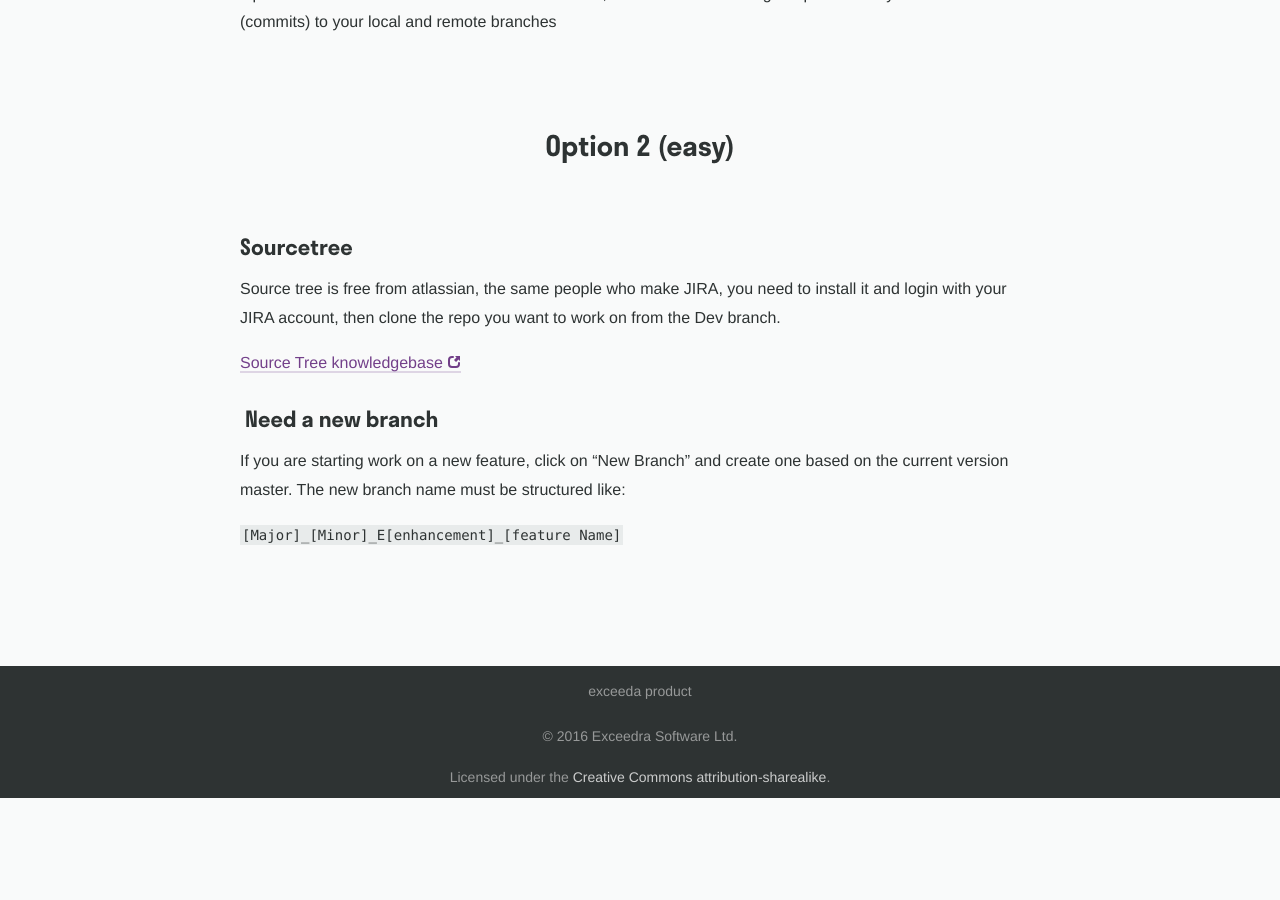
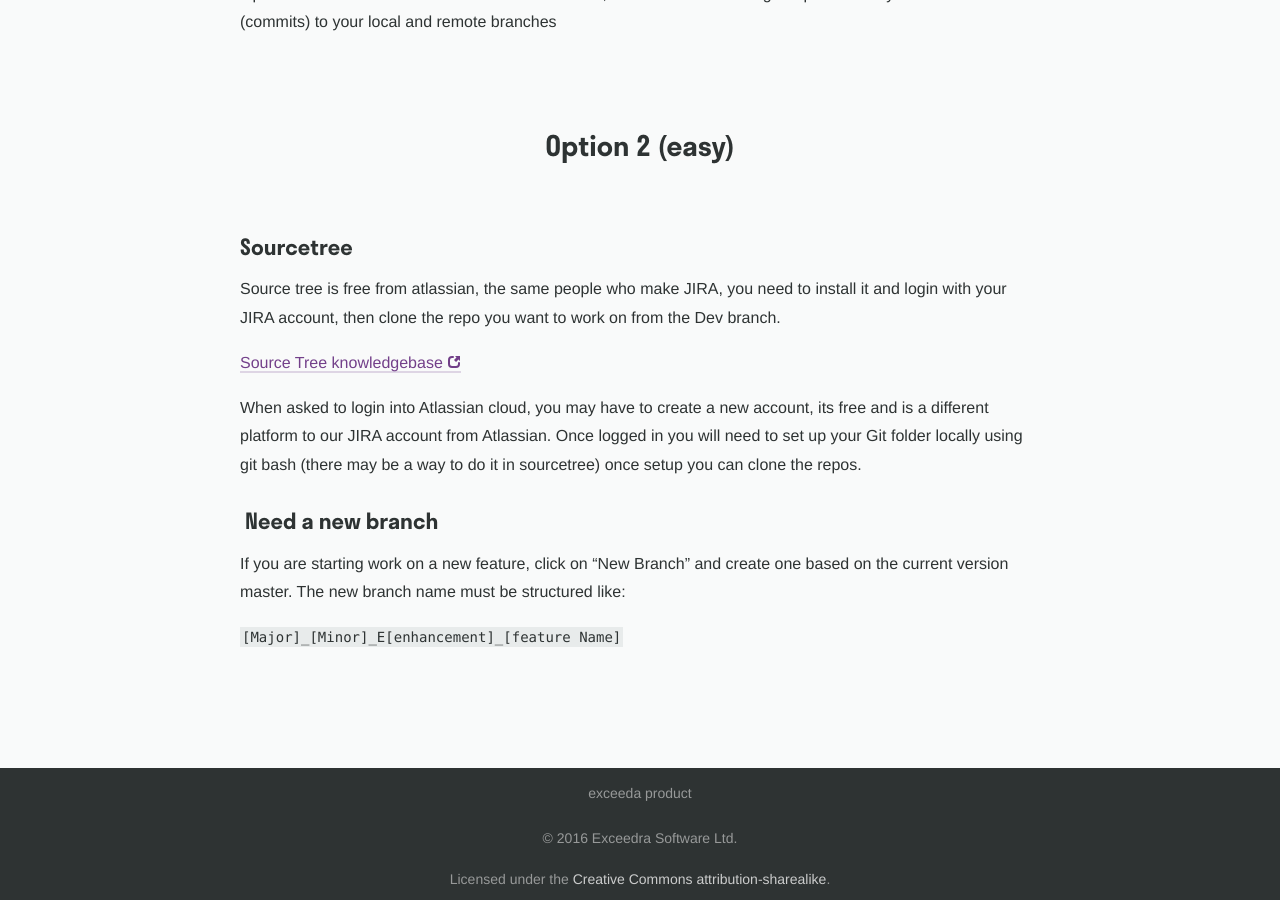
Before and after one commit to MattGough/exceedra.engineering, a Jekyll site: the page built from _guidelines/03-git-setup.md, in a window 1280 px wide and 900 px high, scrolled down 6870 px. Built offline with Jekyll 4.4.1, drawn with Linux system fonts in a browser that asks for light colours; nearby versions of some CDN libraries; before the commit the page ends 7668 px from its top, so only the background shows below that.

Commit message:
tweak to git setup doc

```diff
--- a/_guidelines/03-git-setup.md
+++ b/_guidelines/03-git-setup.md
@@ -121,6 +121,9 @@
 
 [Source Tree knowledgebase](https://confluence.atlassian.com/sourcetreekb)
 
+When asked to login into Atlassian cloud, you may have to create a new account, its free and is a different platform to our JIRA account from Atlassian.
+Once logged in you will need to set up your Git folder locally using git bash (there may be a way to do it in sourcetree) once setup you can clone the repos.
+
 
 ###  Need a new branch
 
```
